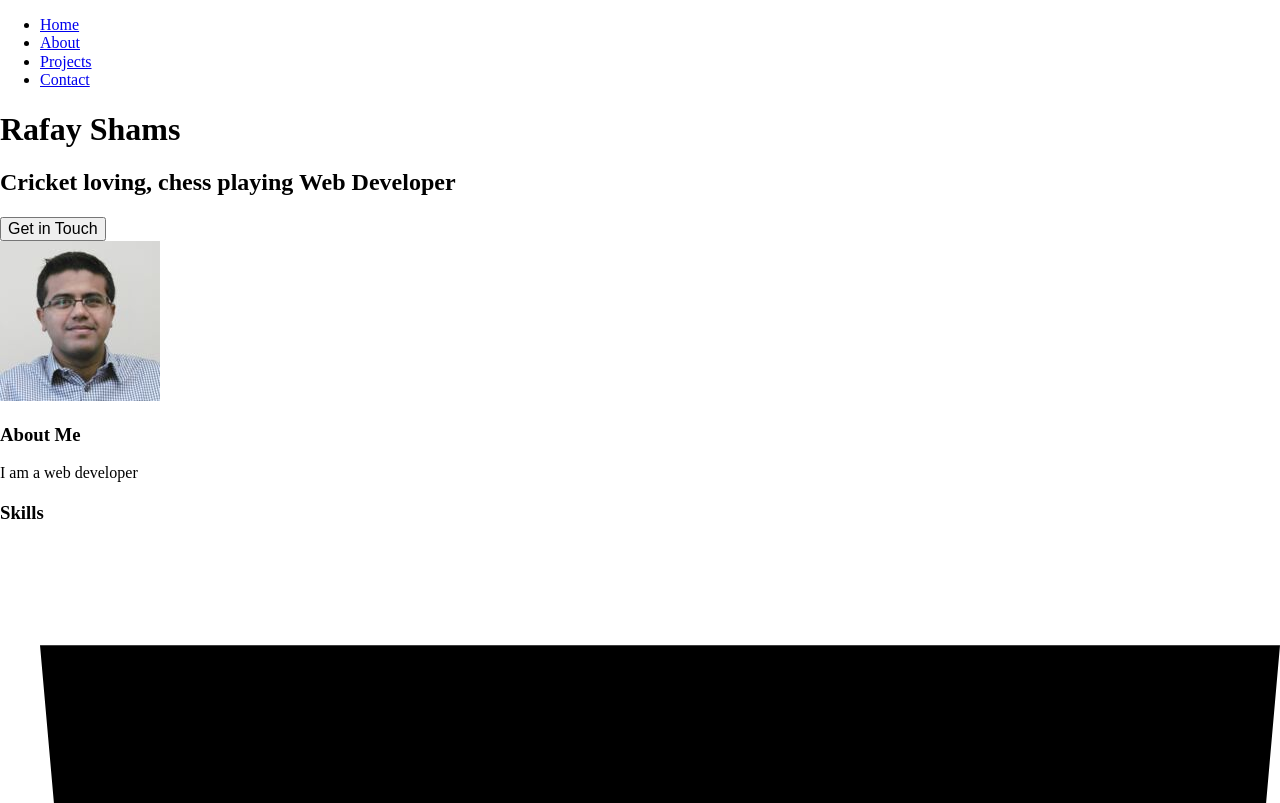
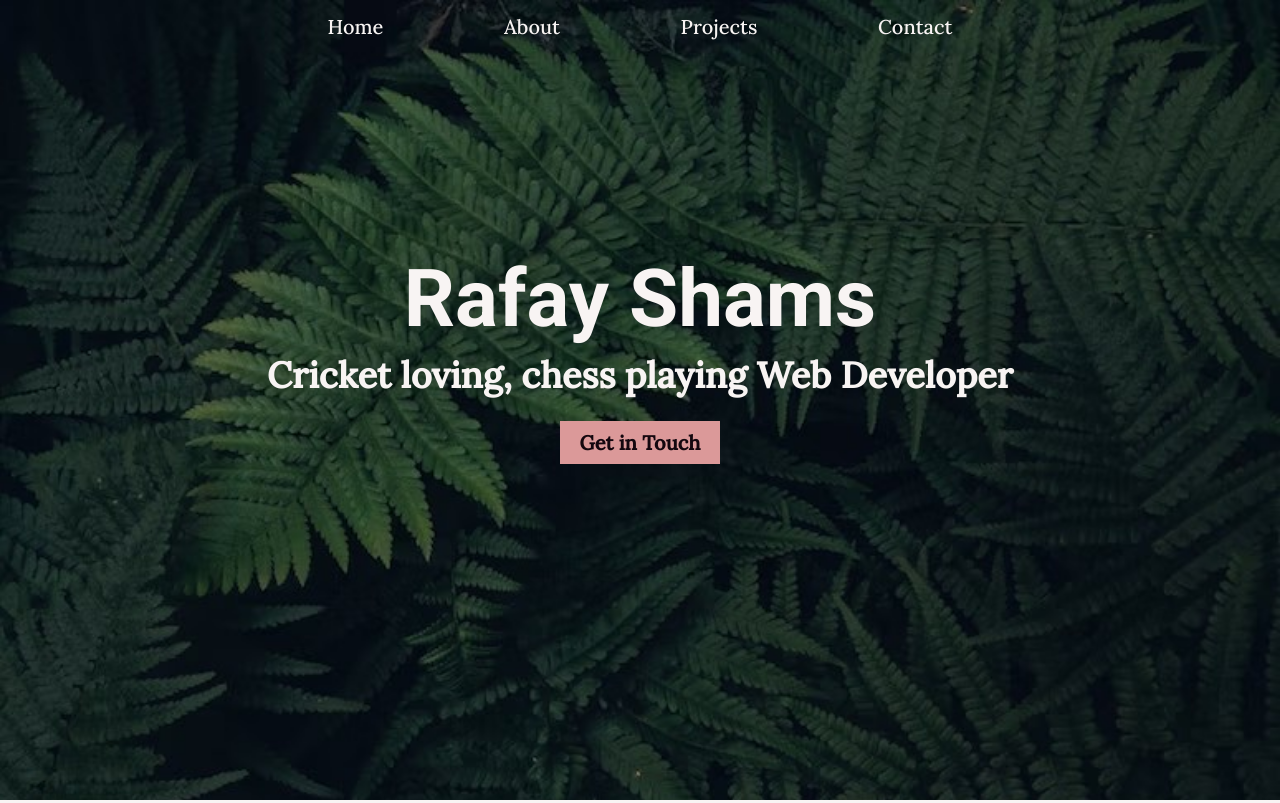
Before and after one commit to RafayShams/rafay-portfolio, a plain HTML site: page index.html in a window 1280 px wide. Shown: the top 803 px of the page. Drawn offline with Linux system fonts and the light colour scheme.

Commit message:
Styling complete till project section

```diff
--- a/index.html
+++ b/index.html
@@ -31,7 +31,7 @@
       <div class="headContent">
           <h1>Rafay Shams</h1>
         <h2>Cricket loving, chess playing Web Developer</h2>
-        <button class="contactButton">Get in Touch</button>
+        <a href="" class="button">Get in Touch</a>
       </div>
 
     </div> <!-- Wrapper end -->
@@ -42,7 +42,7 @@
       <div class="wrapper aboutFlex">
         <img src="./assets/Rafay_HeadShot.jpeg" alt="Rafay's headshot">
         <h3>About Me</h3>
-        <p>I am a web developer</p>
+        <p>I am a web developer from Juno College.  I love the problem solving challenges that come with coding.  When not coding, I am a cricket fanatic and chess enthusiast.</p>
       </div>
     </section> <!-- About section end -->
 
@@ -68,7 +68,7 @@
           </li>
           <li>
             <img src="./assets/react.svg" alt="react icon">
-            <p>git</p>
+            <p>React</p>
           </li>
           <li>
             <img src="./assets/github.svg" alt="github icon">
@@ -88,6 +88,7 @@
 
     <section class="projects" id="projects"> <!-- Projects section start -->
       <h3>Projects</h3>
+      <div class="wrapper projectFlex">
         <div class="projectContainer">
           <img src="" alt="">
           <h4>Real-time weather App</h4>
@@ -114,6 +115,7 @@
           <a href="https://extraordinary-sunshine-88a5ce.netlify.app/" class="button">View Live</a>
           <a href="https://github.com/RafayShams/asg1_paint_gallery" class="button">View Code</a>
         </div>
+      </div>
     </section> <!-- Projects section end -->
 
     <section class="contact" id="contact"> <!-- Contact section start -->
--- /dev/null
+++ b/styles/sass/_generalStyles.scss
@@ -0,0 +1,30 @@
+.wrapper {
+  width: 70%;
+  max-width: 1200px;
+  margin: 0 auto;
+}
+
+a {
+  text-decoration: none;
+}
+
+li {
+  list-style: none;
+}
+
+img {
+  width: 100%;
+}
+
+ul {
+  margin: 0;
+  padding: 0;
+}
+
+.button {
+  background-color: $secondaryButton;
+  color: inherit;
+  padding: 10px 20px;
+  font-weight: bold;
+  margin-top: 15px;
+}
--- /dev/null
+++ b/styles/sass/_header.scss
@@ -0,0 +1,25 @@
+header {
+  height: 100vh;
+  background-image: url("../assets/bg-image.jpg");
+  background-size: cover;
+}
+
+nav {
+  padding: 15px;
+  margin-bottom: 200px;
+  font-weight: 500;
+  ul {
+    display: flex;
+    justify-content: space-evenly;
+    a {
+      color: $primaryText;
+    }
+  }
+}
+
+.headContent {
+  display: flex;
+  flex-direction: column;
+  justify-content: center;
+  align-items: center;
+}
--- /dev/null
+++ b/styles/sass/_sections.scss
@@ -0,0 +1,56 @@
+section {
+  padding: 100px 0;
+}
+// About section
+.about {
+  background-color: $primaryText;
+}
+.aboutFlex {
+  display: flex;
+  flex-direction: column;
+  justify-content: center;
+  align-items: center;
+    img {
+      width: 150px;
+      border-radius: 50%;
+    }
+}
+
+//Skills section
+.skills {
+  background-color: $primaryBackground;
+  h3 {
+    margin-bottom: 50px;
+  }
+  ul {
+    display: flex;
+    flex-wrap: wrap;
+      li {
+        width: calc(100% / 4);
+        display: flex;
+        flex-direction: column;
+        justify-content: space-between;
+        align-items: center;
+        img {
+          width: 80px;
+        }
+        p {
+          text-transform: uppercase;
+        }
+      }
+  }
+}
+
+//Projects section
+.projects {
+  background-color: $primaryText;
+}
+
+.projectFlex {
+  display: flex;
+  flex-wrap: wrap;
+  .projectContainer {
+    width: calc(100% / 2);
+    background-color: white;
+  }
+}
--- a/styles/sass/_typography.scss
+++ b/styles/sass/_typography.scss
@@ -0,0 +1,50 @@
+@import url('https://fonts.googleapis.com/css2?family=Lora:wght@400;500&family=Roboto:wght@400;700&display=swap');
+html {
+  font-size: 125%;
+}
+
+body {
+  font-family: 'Lora', sans-serif;
+  font-size: bold;
+  color: $secondaryText;
+}
+
+h1 {
+  font-family: 'Roboto', sans-serif;
+  font-size: 4rem;
+  color: $primaryText;
+  text-align: center;
+  margin: 0;
+  padding: 0;
+}
+
+h2 {
+  font-size: 1.8rem;
+  color: $primaryText;
+  text-align: center;
+  margin: 10px;
+  padding: 0;
+}
+
+h3 {
+  font-family: 'Roboto', sans-serif;
+  font-size: 3rem;
+  text-align: center;
+  margin: 10px;
+}
+
+h4 {
+  font-family: 'Roboto', sans-serif;
+  font-size: 1.6rem;
+}
+
+h5 {
+    font-family: 'Roboto', sans-serif;
+    font-size: 1rem;
+    color: $primaryBackground;
+    text-transform: uppercase;
+}
+
+p {
+  line-height: 2rem;
+}
--- /dev/null
+++ b/styles/sass/_variables.scss
@@ -0,0 +1,6 @@
+$primaryText: #F8F4F3;
+$secondaryText: #14070E;
+$secondaryBackground: #F7E4DC;
+$secondaryButton: #DB9999;
+$primaryBackground: #365C46;
+$tertiaryBackground: #B6CAA2;
--- a/styles/sass/style.scss
+++ b/styles/sass/style.scss
@@ -1 +1,6 @@
-@import "./setup.scss";
+@import "./variables";
+@import "./setup";
+@import "./generalStyles";
+@import "./typography";
+@import "./header";
+@import "./sections";
```
Also changed, not shown: assets/bg-image.jpg (added), styles/style.css, 1 other file. Lines whose indentation alone changed are shown as unchanged.
